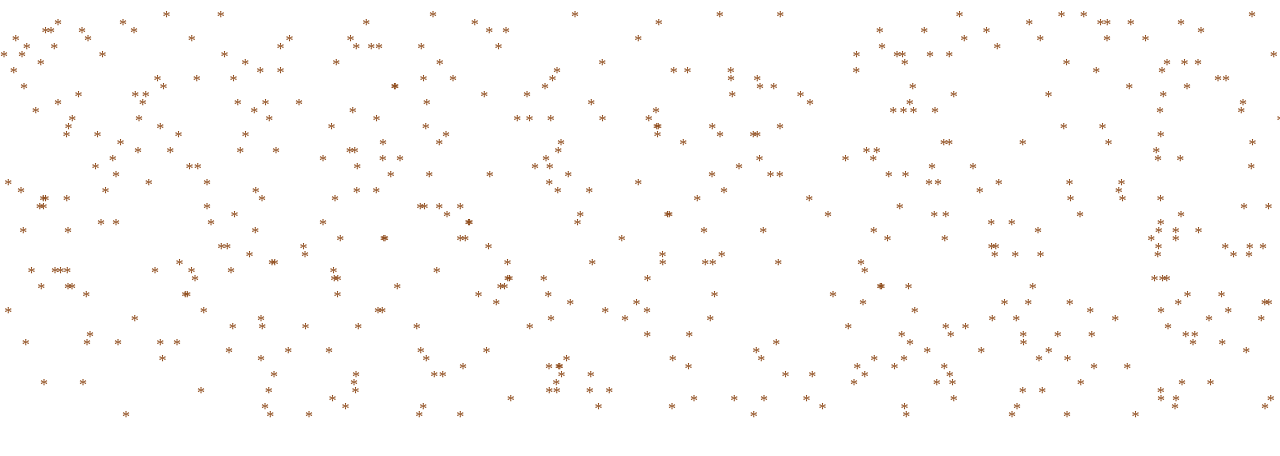
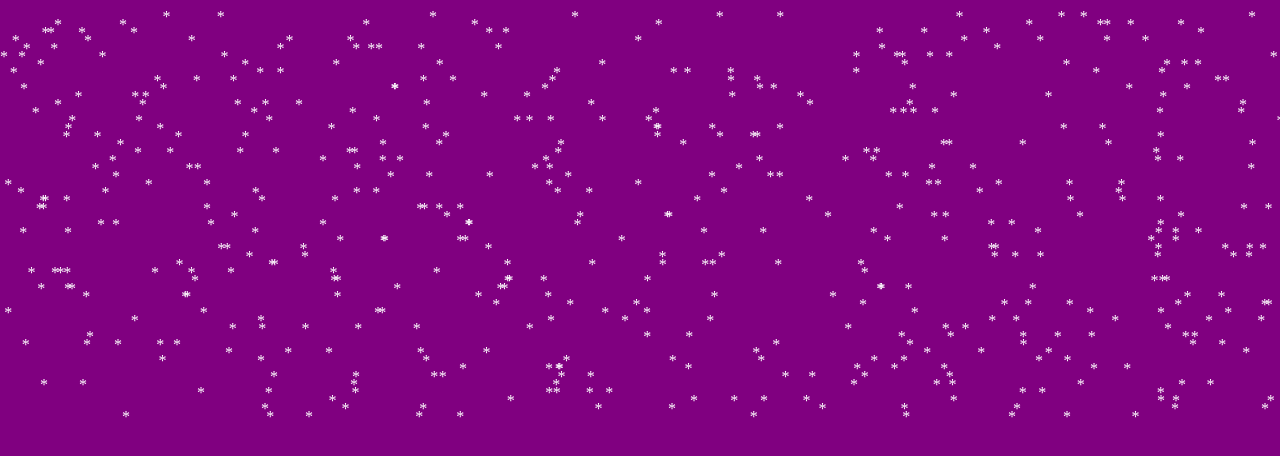
Before and after one commit to kevinelong/week9Fall2024, a plain HTML site: page bugs/snow.html in a window 1280 px wide. Drawn offline with Linux system fonts and the light colour scheme.

Commit message:
snow bugs

```diff
--- a/bugs/snow.html
+++ b/bugs/snow.html
@@ -1,18 +1,16 @@
-<body></body>
+<body style="background: purple; color:white;"></body>
 <script>
-    const bugs = [];
-
+    const flakes = [];
     function add() {
-        const bug = document.createElement("div");
-        bug.setAttribute("style", `
+        const flake = document.createElement("div");
+        flake.setAttribute("style", `
             position:absolute;
-            color: saddlebrown;
             left: ${Math.random() * 100}vw;
             top: ${0}vh;
         `);
-        bug.innerHTML = "*"; //SPLAT
-        document.body.appendChild(bug);
-        bugs.push(bug);
+        flake.innerHTML = "*"; //SPLAT
+        document.body.appendChild(flake);
+        flakes.push(flake);
     }
     function addMany(limit) {
         for (let i = 0; i < limit; i++) {
@@ -21,7 +19,7 @@
     }
     function iterate() {
         addMany(10);
-        bugs.forEach(bug => {
+        flakes.forEach(bug => {
             let y = parseInt(bug.style.top.split("vh")[0]);
             if (y < 99) { y++; };
             bug.style.top = y + "vh";
```
Also changed, not shown: bugs/index.html (+4 -6 lines).
